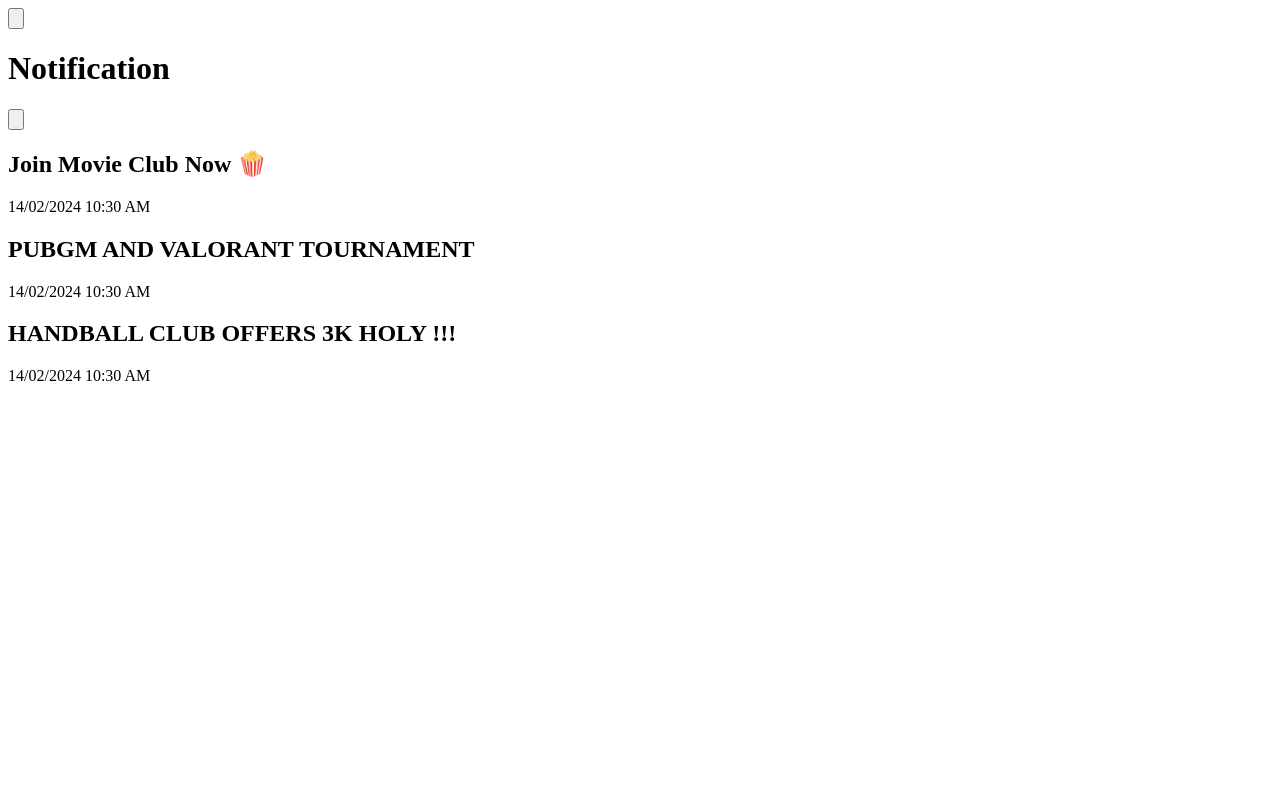
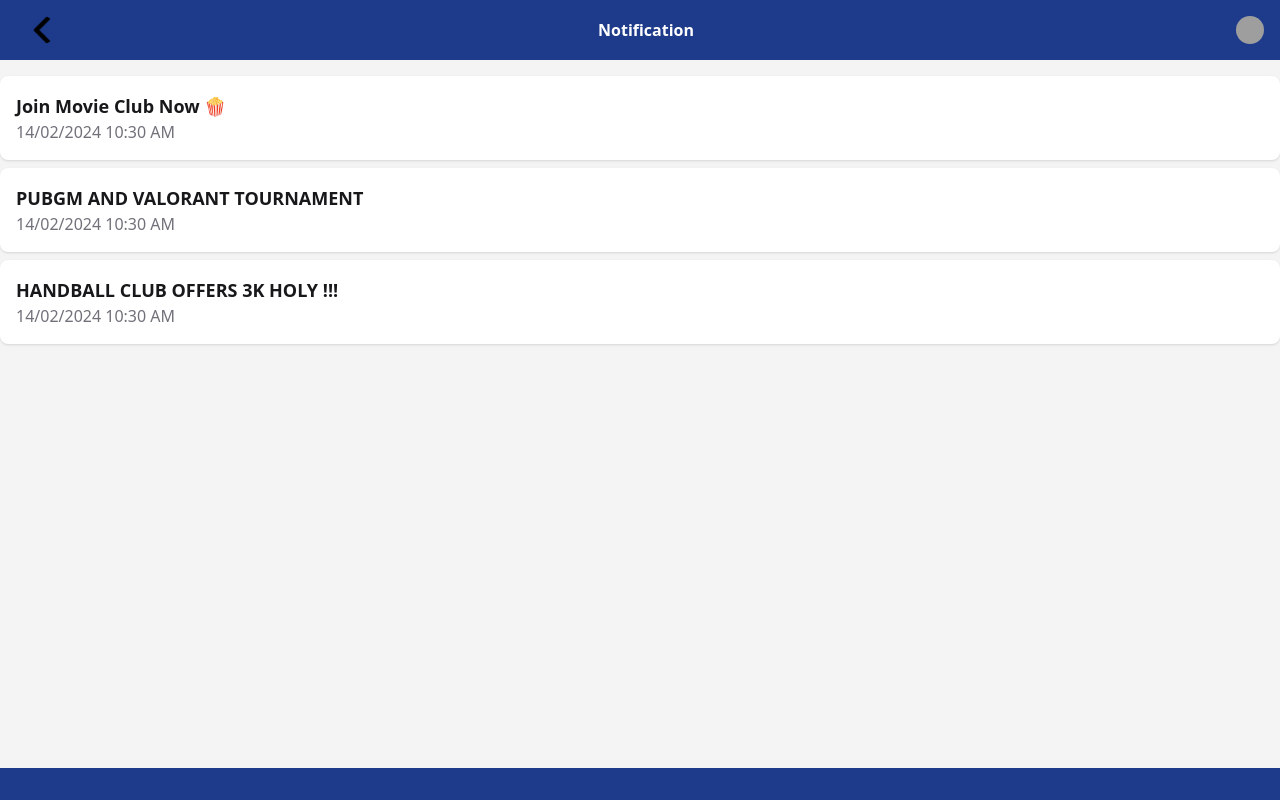
Before and after one commit to 22FTT1500/Ep-Quest, a PHP site: page /notificationpage.php in a window 1280 px wide. Run offline with PHP 8.4, Linux system fonts and the light colour scheme; the visitor is signed in with stand-in values (Sample User, id 1); some libraries are stand-ins or nearby versions; grey boxes are pictures that could not be loaded.

Commit message:
Notification

```diff
--- a/notificationpage.php
+++ b/notificationpage.php
@@ -1,3 +1,14 @@
+<?php
+session_start();
+include 'db_conn.php';
+
+if (
+    isset($_SESSION['student_id']) && isset($_SESSION['fullname'])
+    && isset($_SESSION['email']) && isset($_SESSION['grpcode'])
+    && isset($_SESSION['contactno']) && isset($_SESSION['course']) && isset($_SESSION['profileimg'])
+) {
+?>
+
     <!DOCTYPE html>
     <html lang="en">
 
@@ -5,24 +16,26 @@
         <meta charset="UTF-8">
         <meta name="viewport" content="width=device-width, initial-scale=1.0">
         <title>Document</title>
-
+        <script src="https://cdn.tailwindcss.com"></script>
     </head>
 
-<body class="bg-zinc-100 dark:bg-zinc-800">
-    <div class="max-w-sm mx-auto">
+    <body class="bg-zinc-100 text-white font-sans">
+        <div class="flex flex-col h-screen">
 
-        <div class="flex items-center justify-between p-4 bg-white dark:bg-zinc-900 shadow">
-            <button class="text-blue-500">
-                <svg xmlns="http://www.w3.org/2000/svg" fill="none" viewBox="0 0 24 24" stroke-width="1.5" stroke="currentColor" class="w-6 h-6">
-                    <path stroke-linecap="round" stroke-linejoin="round" d="M19.5 12h-15m0 0l6-6m-6 6l6 6" />
-                </svg>
-            </button>
-            <h1 class="text-lg font-semibold text-zinc-900 dark:text-white">Notification</h1>
-            <button class="text-blue-500">
-                <svg xmlns="http://www.w3.org/2000/svg" fill="none" viewBox="0 0 24 24" stroke-width="1.5" stroke="currentColor" class="w-6 h-6">
-                    <path stroke-linecap="round" stroke-linejoin="round" d="M12 6v12m6-6H6" />
-                </svg>
-            </button>
+            <div class="p-4 bg-blue-900">
+                <!-- Profile Link -->
+                <div class="flex items-center justify-between">
+                    <div class="flex items-center">
+                        <a href="settingpage.php"><img src="./assets/left-arrow.png" alt="profile" class="rounded-full ml-3 size-7" /></a>
+                        <!-- add center title -->
+                    </div>
+                    <div class="justify-self-center ml-3">
+                        <h1 class="font-bold">Notification</h1>
+                    </div>
+                    <div>
+                        <img src="./assets/bell.png" alt="profile" class="rounded-full ml-3 size-7" />
+                    </div>
+                </div>
             </div>
 
 
@@ -41,6 +54,18 @@
                 </div>
             </div>
         </div>
+
+        <div class="p-4 bg-blue-900 fixed bottom-0 w-full">
+            <div class="flex justify-around text-zinc-200">
+            </div>
+        </div>
     </body>
 
     </html>
+
+<?php
+} else {
+    header("Location: index.php");
+    exit();
+}
+?>
```
Lines whose indentation alone changed are shown as unchanged.
